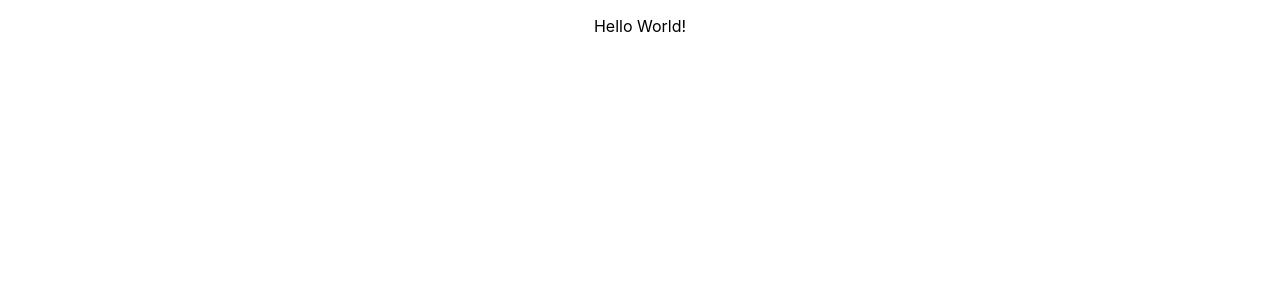
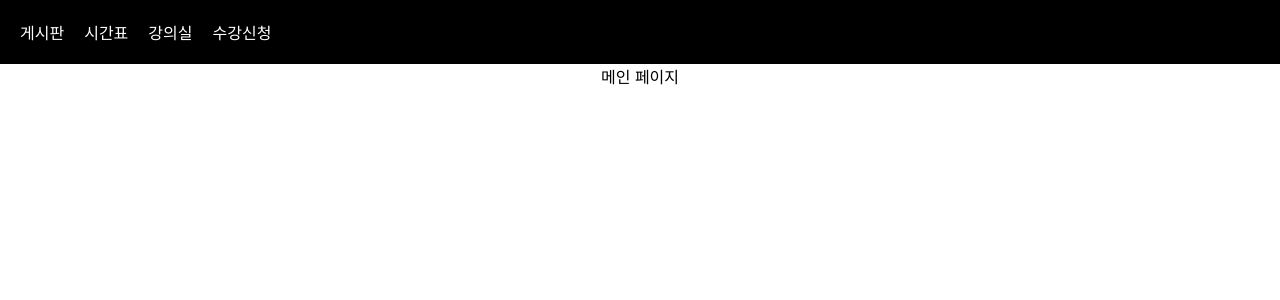
Before and after one commit to Kumoh-Tech/Team2-FrontEnd, a React (Create React App) app: page / in a window 1280 px wide. Shown: the top 300 px of the page. Built offline with nearby package versions, Linux system fonts and the light colour scheme.

Commit message:
:sparkles: 대략적인 틀 구성하기

```diff
--- a/package.json
+++ b/package.json
@@ -6,8 +6,11 @@
     "@testing-library/jest-dom": "^5.17.0",
     "@testing-library/react": "^13.4.0",
     "@testing-library/user-event": "^13.5.0",
+    "install": "^0.13.0",
+    "npm": "^10.8.1",
     "react": "^18.3.1",
     "react-dom": "^18.3.1",
+    "react-router-dom": "^6.24.1",
     "react-scripts": "5.0.1",
     "web-vitals": "^2.1.4"
   },
--- a/src/App.js
+++ b/src/App.js
@@ -1,9 +1,19 @@
-import './styles/App.css';
+import './styles/App.css'
+import './styles/Components.css'
+import Navbar from './components/Navbar.js'
+import { Routes, Route } from 'react-router-dom';
 
 function App() {
   return (
     <div className="App">
-      <p>Hello World!</p>
+      <Navbar />
+      <Routes>
+        <Route path="/" element={<div> 메인 페이지 </div>} />
+        <Route path="/timetable" element={<div> 시간표 페이지 </div>} />
+        <Route path="/lecture" element={<div> 강의실 페이지 </div>} />
+        <Route path="/sugang" element={<div> 수강신청 페이지</div>}></Route>
+        <Route path="*" element={<div>없는 페이지입니다. (404)</div>} />
+      </Routes>
     </div>
   );
 }
--- /dev/null
+++ b/src/components/Navbar.js
@@ -0,0 +1,14 @@
+import { Link } from "react-router-dom"
+
+function Navbar() {
+    return (
+        <div className="black-nav">
+            <Link to="/" className='nav-btn'>게시판</Link>
+            <Link to="/timetable" className='nav-btn'>시간표</Link>
+            <Link to="/lecture" className='nav-btn'>강의실</Link>
+            <Link to="/sugang" className='nav-btn'>수강신청</Link>
+        </div>
+    )
+}
+
+export default Navbar
--- a/src/index.js
+++ b/src/index.js
@@ -3,11 +3,14 @@ import ReactDOM from 'react-dom/client';
 import './styles/index.css';
 import App from './App';
 import reportWebVitals from './reportWebVitals';
+import { BrowserRouter } from 'react-router-dom';
 
 const root = ReactDOM.createRoot(document.getElementById('root'));
 root.render(
   <React.StrictMode>
-    <App />
+    <BrowserRouter>
+      <App />
+    </BrowserRouter>
   </React.StrictMode>
 );
 
--- a/src/styles/App.css
+++ b/src/styles/App.css
@@ -32,6 +32,7 @@
   from {
     transform: rotate(0deg);
   }
+
   to {
     transform: rotate(360deg);
   }
--- /dev/null
+++ b/src/styles/Components.css
@@ -0,0 +1,13 @@
+.black-nav {
+    background: black;
+    width: 100%;
+    display: flex;
+    color: white;
+    padding: 10px;
+}
+
+.nav-btn {
+    padding: 10px;
+    color: white;
+    text-decoration: none;
+}
```
Also changed, not shown: 1 other file (tests, documents, lock files or other folders).
